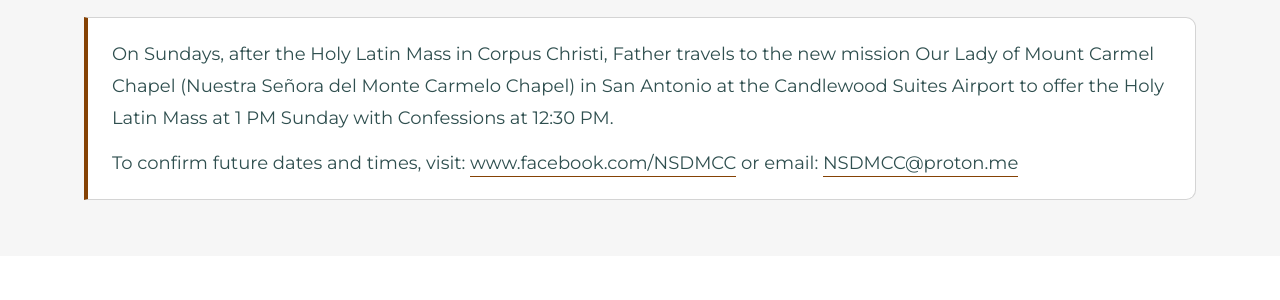
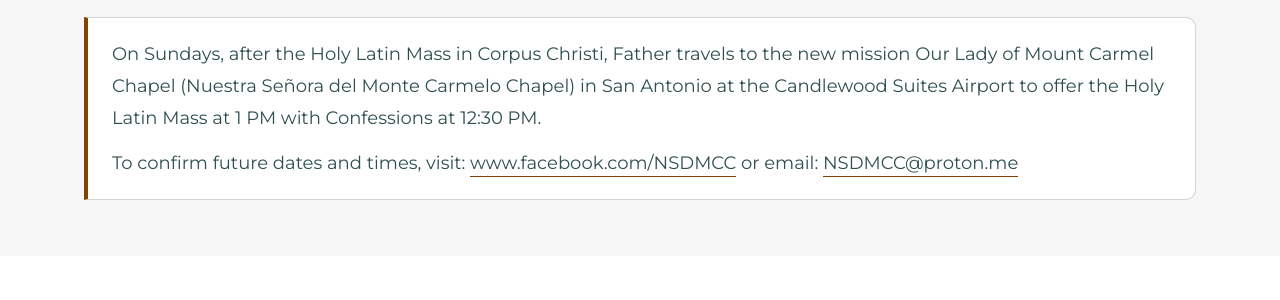
Before and after one commit to ourladymhtchurch/ourladymhtchurch.github.io, a Jekyll site: the page built from index.html, in a window 1280 px wide and 900 px high, scrolled down 2299 px. Shown: the part 217-517 px from the top of the window. Built offline with Jekyll 4.4.1, drawn with Linux system fonts in a browser that asks for light colours.

Commit message:
Drop the repeated "Sunday" from the San Antonio notice

```diff
--- a/_data/schedule.yml
+++ b/_data/schedule.yml
@@ -16,7 +16,7 @@
 # ---------------------------------------------------------------------------
 
 notice: |
-  On Sundays, after the Holy Latin Mass in Corpus Christi, Father travels to the new mission Our Lady of Mount Carmel Chapel (Nuestra Señora del Monte Carmelo Chapel) in San Antonio at the Candlewood Suites Airport to offer the Holy Latin Mass at 1 PM Sunday with Confessions at 12:30 PM.
+  On Sundays, after the Holy Latin Mass in Corpus Christi, Father travels to the new mission Our Lady of Mount Carmel Chapel (Nuestra Señora del Monte Carmelo Chapel) in San Antonio at the Candlewood Suites Airport to offer the Holy Latin Mass at 1 PM with Confessions at 12:30 PM.
 
   To confirm future dates and times, visit: [www.facebook.com/NSDMCC](https://www.facebook.com/NSDMCC) or email: <NSDMCC@proton.me>
 
```
